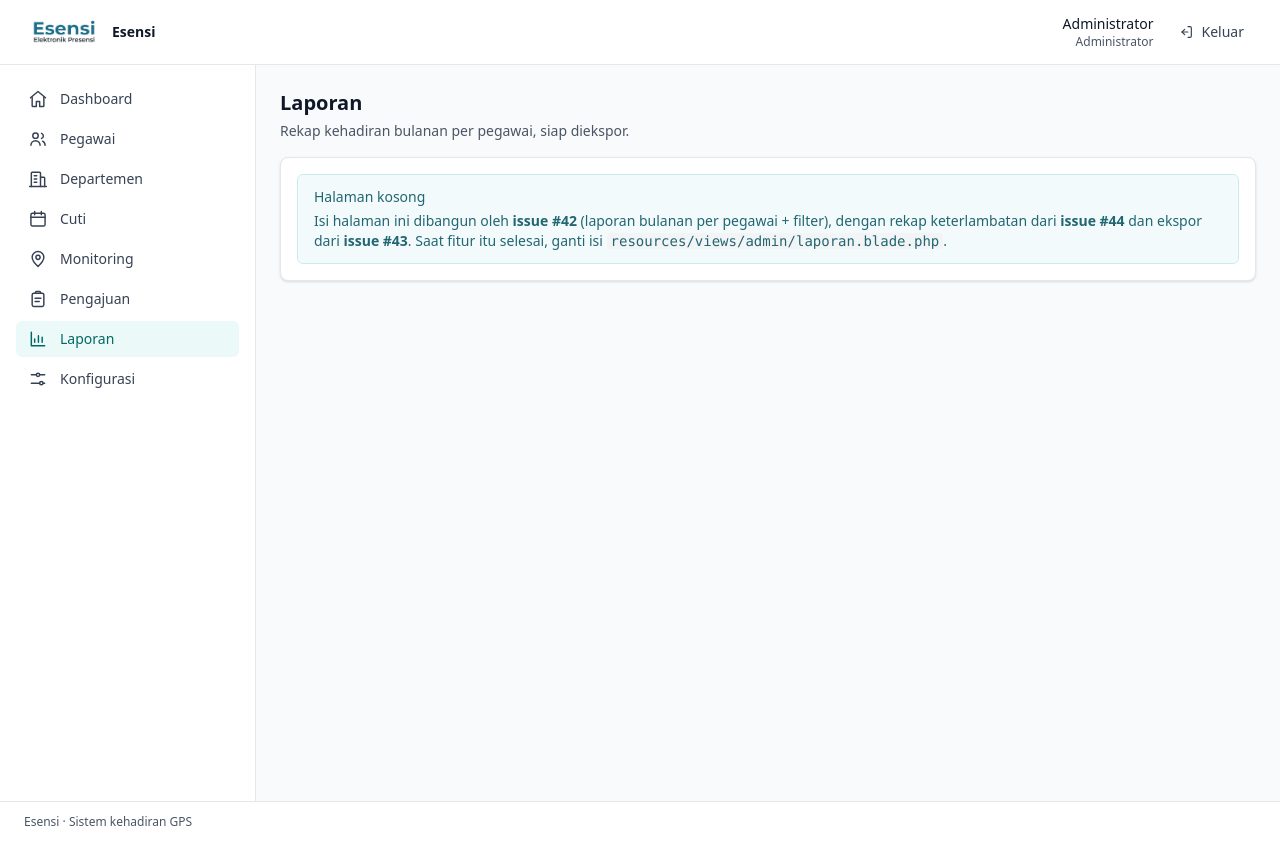
After one commit to IT-BLKM/esensiv2, a Laravel app: page /admin/laporan in a window 1280 px wide. The commit adds this page. Run offline with Laravel 12, Linux system fonts and the light colour scheme; a user stored in the database is signed in; data comes from the database, SQL or seed files in the repository; style sheets or scripts are compiled from the project's sources.

Commit message:
Feat/23 layout admin (#72)
* feat: layout admin (header/sidebar/footer) + 7 halaman kosong (#23)

- x-layouts.admin: satu daftar menu sidebar, aktif otomatis via
  aria-current (pola admin.<menu>.*), pesan sesi success/warning/error
  tampil otomatis, tombol keluar ke route('logout').
- x-icon: ikon stroke milik sendiri, 11 nama, tanpa dependensi ikon.
- 7 halaman kosong + dashboard memakai layout; tiap halaman menyebut
  issue yang akan mengisinya (#25 #27 #28 #29 #30 #39 #41 #42 #44).
- RoleMiddlewareTest memakai withoutVite() karena /admin/dashboard
  kini melewat layout ber-@vite (lihat #3).

99 test / 345 asersi lulus, juga tanpa public/build.

* chore: APP_NAME jadi Esensi

Judul dan footer layout memakai config('app.name'); bawaan Laravel
membuat halaman admin tertulis "Laravel".

```diff
--- /dev/null
+++ b/resources/views/admin/laporan.blade.php
@@ -0,0 +1,17 @@
+<x-layouts.admin title="Laporan">
+    <div class="flex flex-col gap-4">
+        <div>
+            <h1 class="text-xl font-semibold text-gray-900">Laporan</h1>
+            <p class="mt-1 text-sm text-gray-600">Rekap kehadiran bulanan per pegawai, siap diekspor.</p>
+        </div>
+
+        <x-card>
+            <x-alert variant="info" title="Halaman kosong">
+                Isi halaman ini dibangun oleh <strong>issue #42</strong> (laporan bulanan per pegawai +
+                filter), dengan rekap keterlambatan dari <strong>issue #44</strong> dan ekspor dari
+                <strong>issue #43</strong>. Saat fitur itu selesai, ganti isi
+                <code class="rounded bg-gray-100 px-1">resources/views/admin/laporan.blade.php</code>.
+            </x-alert>
+        </x-card>
+    </div>
+</x-layouts.admin>
--- /dev/null
+++ b/resources/views/components/icon.blade.php
@@ -0,0 +1,48 @@
+@props([
+    'name' => 'dashboard',
+    'size' => 'md',
+])
+
+@php
+    /*
+     * Ikon stroke milik sendiri (bawaan proyek, tanpa dependensi ikon).
+     * Daftar nama yang didukung dicatat di docs/konvensi-ui.md §4 dan
+     * dipamerkan utuh di halaman /dev/komponen — ikon tidak ditulis tempel
+     * per halaman.
+     *
+     * $path berasal dari daftar putih di atas, bukan dari input pengguna,
+     * sehingga aman ditempel apa adanya.
+     */
+    $path = match ($name) {
+        'dashboard' => '<path d="M3 10.5 12 3l9 7.5"/><path d="M5 9.5V20a1 1 0 0 0 1 1h4v-6h4v6h4a1 1 0 0 0 1-1V9.5"/>',
+        'pegawai' => '<circle cx="9" cy="8" r="3.25"/><path d="M3.5 19.5a5.5 5.5 0 0 1 11 0"/><path d="M16.25 5.2a3.25 3.25 0 0 1 0 6.1"/><path d="M17.5 14.6a5.5 5.5 0 0 1 3 4.9"/>',
+        'departemen' => '<path d="M4 21V5a1 1 0 0 1 1-1h9a1 1 0 0 1 1 1v16"/><path d="M15 10h4a1 1 0 0 1 1 1v10"/><path d="M2 21h20"/><path d="M7.5 8h3M7.5 12h3M7.5 16h3"/>',
+        'cuti' => '<rect x="3.5" y="5" width="17" height="15.5" rx="2"/><path d="M3.5 10h17"/><path d="M8 3v4M16 3v4"/>',
+        'monitoring' => '<path d="M12 21s7-6.2 7-11a7 7 0 1 0-14 0c0 4.8 7 11 7 11Z"/><circle cx="12" cy="10" r="2.5"/>',
+        'pengajuan' => '<rect x="5" y="5" width="14" height="16" rx="2"/><path d="M9 5V4a1 1 0 0 1 1-1h4a1 1 0 0 1 1 1v1"/><path d="M8.5 11h7M8.5 15h5"/>',
+        'laporan' => '<path d="M4 4v16h16"/><path d="M8 16v-4M12.5 16V8M17 16v-6"/>',
+        'konfigurasi' => '<path d="M4 7h6M14 7h6M4 17h10M18 17h2"/><circle cx="12" cy="7" r="2"/><circle cx="16" cy="17" r="2"/>',
+        'user' => '<circle cx="12" cy="8" r="3.5"/><path d="M5 20a7 7 0 0 1 14 0"/>',
+        'menu' => '<path d="M4 6h16M4 12h16M4 18h16"/>',
+        'logout' => '<path d="M15 4h3a2 2 0 0 1 2 2v12a2 2 0 0 1-2 2h-3"/><path d="M10 8l-4 4 4 4"/><path d="M6 12h9"/>',
+        default => '',
+    };
+
+    $sizeClasses = match ($size) {
+        'sm' => 'h-4 w-4',
+        'lg' => 'h-6 w-6',
+        default => 'h-5 w-5',
+    };
+@endphp
+
+<svg
+    {{ $attributes->class(['shrink-0', $sizeClasses]) }}
+    viewBox="0 0 24 24"
+    fill="none"
+    stroke="currentColor"
+    stroke-width="1.75"
+    stroke-linecap="round"
+    stroke-linejoin="round"
+    aria-hidden="true"
+    focusable="false"
+>{!! $path !!}</svg>
--- /dev/null
+++ b/resources/views/components/layouts/admin.blade.php
@@ -0,0 +1,124 @@
+@props([
+    'title' => null,
+])
+
+@php
+    $pengguna = auth()->user();
+
+    /*
+     * Satu-satunya daftar menu admin (issue #23).
+     * Menambah menu = menambah baris di sini + route dengan nama yang sama.
+     * `pola` dipakai menandai menu aktif, termasuk route turunan
+     * (admin.pegawai.create, dst.) yang menyusul di issue fitur masing-masing.
+     */
+    $menu = [
+        ['label' => 'Dashboard', 'icon' => 'dashboard', 'route' => 'admin.dashboard', 'pola' => 'admin.dashboard'],
+        ['label' => 'Pegawai', 'icon' => 'pegawai', 'route' => 'admin.pegawai.index', 'pola' => 'admin.pegawai.*'],
+        ['label' => 'Departemen', 'icon' => 'departemen', 'route' => 'admin.departemen.index', 'pola' => 'admin.departemen.*'],
+        ['label' => 'Cuti', 'icon' => 'cuti', 'route' => 'admin.cuti.index', 'pola' => 'admin.cuti.*'],
+        ['label' => 'Monitoring', 'icon' => 'monitoring', 'route' => 'admin.monitoring.index', 'pola' => 'admin.monitoring.*'],
+        ['label' => 'Pengajuan', 'icon' => 'pengajuan', 'route' => 'admin.pengajuan.index', 'pola' => 'admin.pengajuan.*'],
+        ['label' => 'Laporan', 'icon' => 'laporan', 'route' => 'admin.laporan.index', 'pola' => 'admin.laporan.*'],
+        ['label' => 'Konfigurasi', 'icon' => 'konfigurasi', 'route' => 'admin.konfigurasi.index', 'pola' => 'admin.konfigurasi.*'],
+    ];
+
+    /* Pesan sesi yang boleh tampil — varian mengikuti x-alert. */
+    $pesanSesi = ['success' => 'success', 'warning' => 'warning', 'error' => 'danger'];
+@endphp
+<!DOCTYPE html>
+<html lang="id">
+<head>
+    <meta charset="utf-8">
+    <meta name="viewport" content="width=device-width, initial-scale=1">
+    <title>{{ $title ? $title.' — '.config('app.name') : config('app.name') }}</title>
+    @vite(['resources/css/app.css'])
+</head>
+<body class="min-h-screen bg-gray-50 text-gray-900">
+    <header class="sticky top-0 z-30 border-b border-gray-200 bg-white">
+        <div class="flex h-16 items-center gap-3 px-4 md:px-6">
+            <button
+                id="toggle-sidebar"
+                type="button"
+                aria-controls="sidebar"
+                aria-expanded="false"
+                aria-label="Buka menu navigasi"
+                class="inline-flex items-center justify-center rounded-md p-2 text-gray-700 hover:bg-gray-100 focus-visible:outline-2 focus-visible:outline-offset-2 focus-visible:outline-brand-700 md:hidden"
+            >
+                <x-icon name="menu" />
+            </button>
+
+            <a
+                href="{{ route('admin.dashboard') }}"
+                class="flex items-center gap-2 rounded-md focus-visible:outline-2 focus-visible:outline-offset-2 focus-visible:outline-brand-700"
+            >
+                <img src="{{ asset('images/logo-esensi.jpg') }}" alt="" class="h-8 w-auto object-contain">
+                <span class="text-sm font-semibold text-gray-900">Esensi</span>
+            </a>
+
+            <div class="ml-auto flex items-center gap-3">
+                <div class="hidden text-right sm:block">
+                    <p class="text-sm font-medium text-gray-900">{{ $pengguna?->nama }}</p>
+                    <p class="text-xs text-gray-600">{{ $pengguna?->role === 'admin' ? 'Administrator' : 'Pegawai' }}</p>
+                </div>
+
+                <form method="POST" action="{{ route('logout') }}">
+                    @csrf
+                    <x-button type="submit" variant="ghost" size="sm">
+                        <x-icon name="logout" size="sm" />
+                        <span class="hidden sm:inline">Keluar</span>
+                    </x-button>
+                </form>
+            </div>
+        </div>
+    </header>
+
+    <div class="flex min-h-[calc(100vh-4rem)] flex-col md:flex-row">
+        <nav
+            id="sidebar"
+            aria-label="Menu admin"
+            class="hidden w-full shrink-0 border-b border-gray-200 bg-white p-3 md:block md:w-64 md:border-r md:border-b-0 md:p-4"
+        >
+            <ul class="flex flex-col gap-1">
+                @foreach ($menu as $item)
+                    @php($aktif = request()->routeIs($item['pola']))
+                    <li>
+                        <a href="{{ route($item['route']) }}"@if ($aktif) aria-current="page" @endif class="flex items-center gap-3 rounded-md px-3 py-2 text-sm font-medium transition-colors focus-visible:outline-2 focus-visible:outline-offset-2 focus-visible:outline-brand-700 {{ $aktif ? 'bg-brand-50 text-brand-800' : 'text-gray-700 hover:bg-gray-100 hover:text-gray-900' }}">
+                            <x-icon :name="$item['icon']" />
+                            {{ $item['label'] }}
+                        </a>
+                    </li>
+                @endforeach
+            </ul>
+        </nav>
+
+        <main class="flex-1 p-4 md:p-6">
+            @foreach ($pesanSesi as $kunci => $variant)
+                @if (session($kunci))
+                    <x-alert :variant="$variant" class="mb-4">{{ session($kunci) }}</x-alert>
+                @endif
+            @endforeach
+
+            {{ $slot }}
+        </main>
+    </div>
+
+    <footer class="border-t border-gray-200 bg-white px-4 py-3 text-xs text-gray-600 md:px-6">
+        {{ config('app.name') }} · Sistem kehadiran GPS
+    </footer>
+
+    <script>
+        (() => {
+            const tombol = document.getElementById('toggle-sidebar');
+            const sidebar = document.getElementById('sidebar');
+
+            tombol.addEventListener('click', () => {
+                const sedangTerbuka = !sidebar.classList.contains('hidden');
+
+                sidebar.classList.toggle('hidden', sedangTerbuka);
+                tombol.setAttribute('aria-expanded', String(!sedangTerbuka));
+                tombol.setAttribute('aria-label', sedangTerbuka ? 'Buka menu navigasi' : 'Tutup menu navigasi');
+            });
+        })();
+    </script>
+</body>
+</html>
--- a/routes/web.php
+++ b/routes/web.php
@@ -13,7 +13,22 @@ Route::middleware('auth')->group(function () {
         ->name('dashboard');
 
     Route::prefix('admin')->name('admin.')->middleware('role:admin')->group(function () {
-        Route::get('/dashboard', fn () => 'Dashboard admin')->name('dashboard');
+        Route::get('/dashboard', fn () => view('admin.dashboard'))->name('dashboard');
+
+        /*
+         * Tujuh halaman kosong penutup menu sidebar (issue #23). Nama route-nya
+         * sudah bentuk akhir mengikuti konvensi (panduan-kolaborasi.md §13):
+         * tiap issue fitur mengganti closure ini dengan Route::resource +
+         * controller sendiri, nama route `admin.<menu>.index` tidak berubah
+         * sehingga tautan sidebar tidak pernah rusak.
+         */
+        Route::get('/pegawai', fn () => view('admin.pegawai'))->name('pegawai.index');
+        Route::get('/departemen', fn () => view('admin.departemen'))->name('departemen.index');
+        Route::get('/cuti', fn () => view('admin.cuti'))->name('cuti.index');
+        Route::get('/monitoring', fn () => view('admin.monitoring'))->name('monitoring.index');
+        Route::get('/pengajuan', fn () => view('admin.pengajuan'))->name('pengajuan.index');
+        Route::get('/laporan', fn () => view('admin.laporan'))->name('laporan.index');
+        Route::get('/konfigurasi', fn () => view('admin.konfigurasi'))->name('konfigurasi.index');
     });
 });
 
```
Also changed, not shown: docs/konvensi-ui.md (+26 -0 lines), resources/views/admin/cuti.blade.php (added, +16 -0 lines), resources/views/admin/dashboard.blade.php (added, +17 -0 lines), resources/views/admin/departemen.blade.php (added, +16 -0 lines), resources/views/admin/konfigurasi.blade.php (added, +17 -0 lines), resources/views/admin/monitoring.blade.php (added, +16 -0 lines), resources/views/admin/pegawai.blade.php (added, +17 -0 lines), resources/views/admin/pengajuan.blade.php (added, +16 -0 lines), resources/views/dev/komponen.blade.php (+36 -0 lines), tests/Feature/Admin/LayoutTest.php (added, +91 -0 lines), tests/Feature/Http/Middleware/RoleMiddlewareTest.php (+7 -0 lines), 1 other file.
